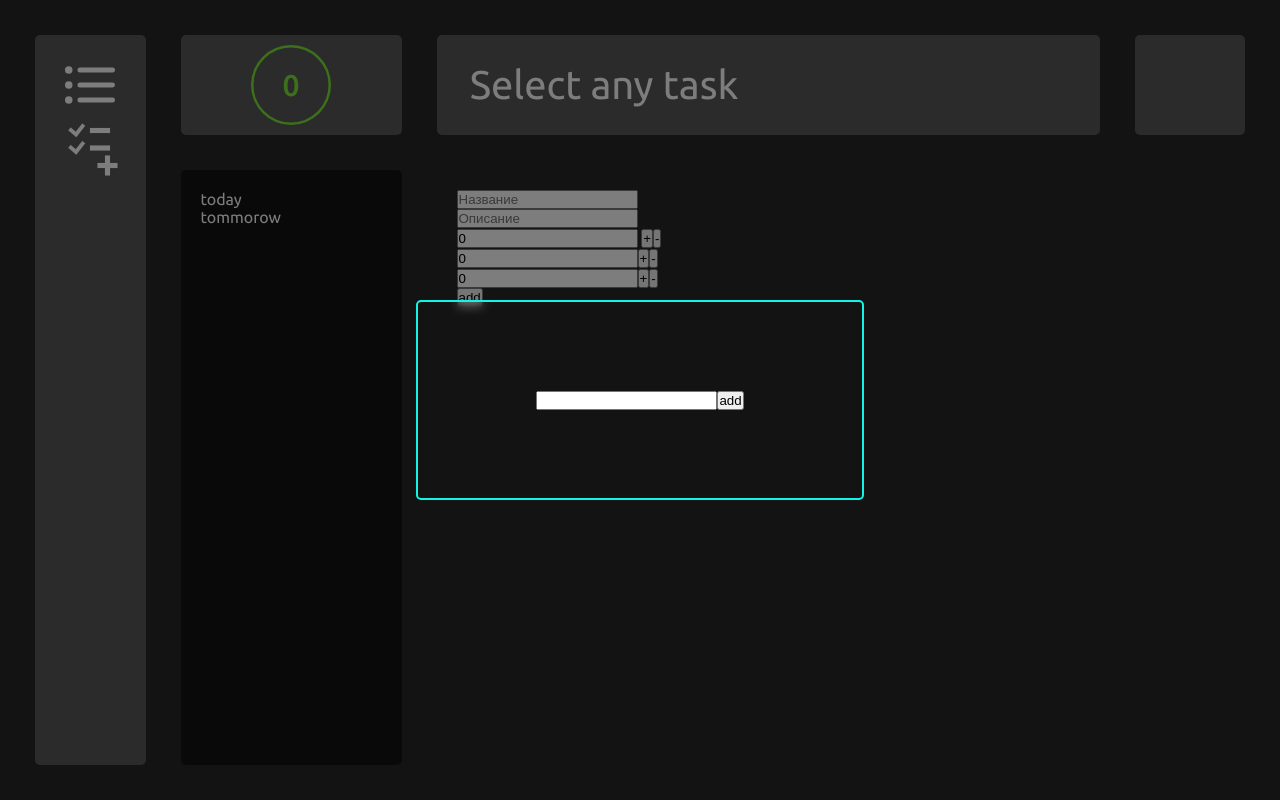
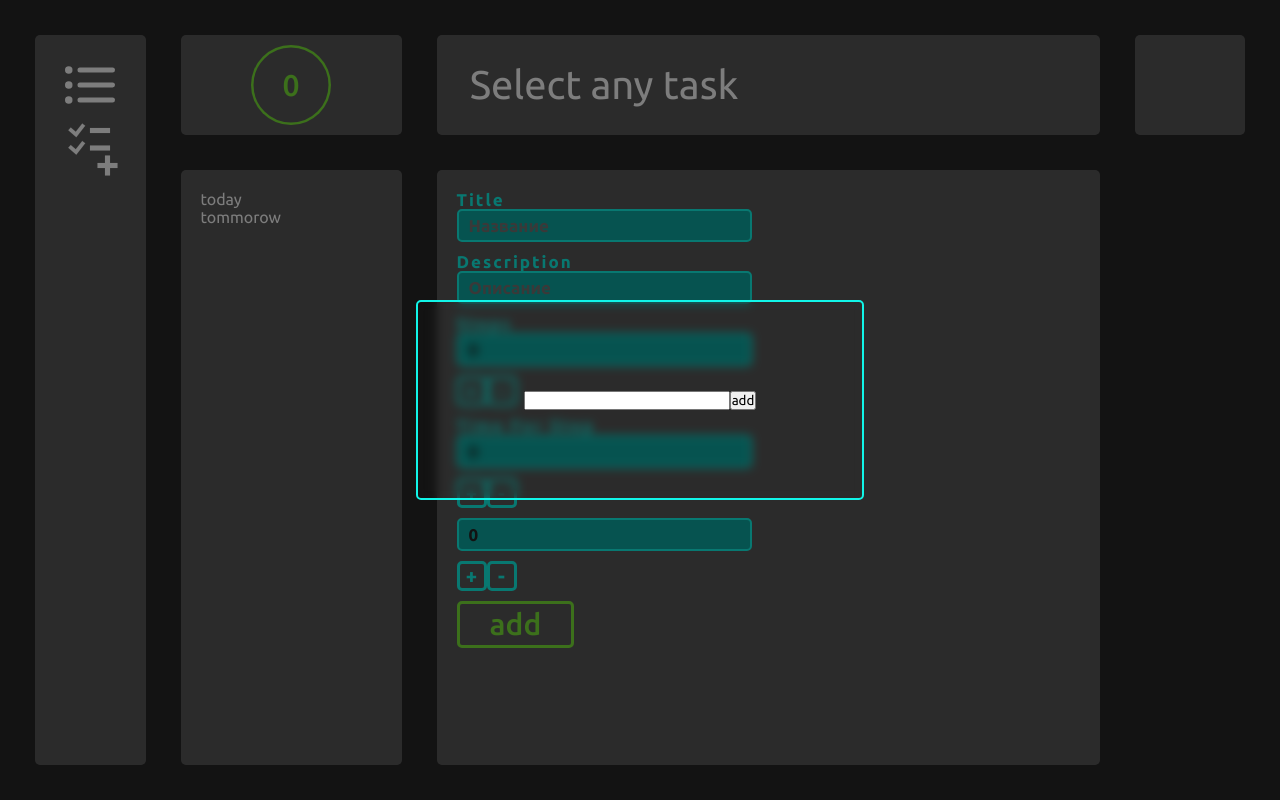
Before and after one commit to Rilleynsss/MindfullProgress, a React (Create React App) app: page /create in a window 1280 px wide. Built offline with nearby package versions, Linux system fonts and the light colour scheme.

Commit message:
customise adding task form

```diff
--- a/src/components/CreateTaskPage/CreateTaskPage.tsx
+++ b/src/components/CreateTaskPage/CreateTaskPage.tsx
@@ -1,8 +1,10 @@
-import { FC, useState } from "react";
+import { ChangeEvent, FC, HTMLAttributes, useState } from "react";
 import cls from "../../style/create.module.scss";
 import { ITask } from "./../../models/ITask";
 import { useAppDispatch } from "../../hooks/redux";
 import { TaskSlice } from "../../store/reducers/TaskSlice";
+import Input from "../UI/Input";
+import Button, { ButtonVariant } from "../UI/Button";
 
 const CreateTaskPage: FC = () => {
   const [newTask, setNewTask] = useState<ITask>({
@@ -51,42 +53,62 @@ const CreateTaskPage: FC = () => {
       </ul>
       <div className={cls.form}>
         <form onSubmit={(e) => e.preventDefault()}>
-          <input
+          <Input
             type="text"
             placeholder="Название"
+            labelText="Title"
             value={newTask.title}
-            onChange={(e) =>
+            onChange={(e: ChangeEvent<HTMLTextAreaElement>) =>
               setNewTask((prev) => ({ ...prev, title: e.target.value }))
             }
           />
-          <input
+          <Input
             type="text"
             placeholder="Описание"
+            labelText="Description"
             value={newTask.description}
             onChange={(e) =>
               setNewTask((prev) => ({ ...prev, description: e.target.value }))
             }
           />
+          <div className={cls.inputWithBtn}>
+            <Input
+              type="text"
+              readOnly
+              value={newTask.steps}
+              labelText="Steps"
+            />
             <div>
-            <input type="text" readOnly value={newTask.steps} />{" "}
-            <button
+              <Button
+                variant={ButtonVariant.small}
                 onClick={() => {
                   setNewTask((prev) => ({ ...prev, steps: prev.steps + 1 }));
                 }}
               >
                 +
-            </button>
-            <button
+              </Button>
+              <Button
+                variant={ButtonVariant.small}
                 onClick={() => {
-                setNewTask((prev) => ({ ...prev, steps: prev.steps - 1 }));
+                  newTask.steps !== 0
+                    ? setNewTask((prev) => ({ ...prev, steps: prev.steps - 1 }))
+                    : console.log("min");
                 }}
               >
                 -
-            </button>
+              </Button>
             </div>
+          </div>
+          <div className={cls.inputWithBtn}>
+            <Input
+              type="text"
+              readOnly
+              labelText="Time For Step"
+              value={newTask.timeForStep}
+            />
             <div>
-            <input type="text" readOnly value={newTask.timeForStep} />
-            <button
+              <Button
+                variant={ButtonVariant.small}
                 onClick={() => {
                   setNewTask((prev) => ({
                     ...prev,
@@ -96,22 +118,28 @@ const CreateTaskPage: FC = () => {
                 }}
               >
                 +
-            </button>
-            <button
+              </Button>
+              <Button
+                variant={ButtonVariant.small}
                 onClick={() =>
-                setNewTask((prev) => ({
+                  newTask.timeForStep !== 0
+                    ? setNewTask((prev) => ({
                         ...prev,
                         timeForStep: prev.timeForStep - 5,
                         timeLeft: prev.timeForStep + 5,
                       }))
+                    : console.log("min")
                 }
               >
                 -
-            </button>
+              </Button>
             </div>
+          </div>
+          <div className={cls.inputWithBtn}>
+            <Input type="text" readOnly value={newTask.freeTime} />
             <div>
-            <input type="text" readOnly value={newTask.freeTime} />
-            <button
+              <Button
+                variant={ButtonVariant.small}
                 onClick={() => {
                   setNewTask((prev) => ({
                     ...prev,
@@ -120,19 +148,25 @@ const CreateTaskPage: FC = () => {
                 }}
               >
                 +
-            </button>
-            <button
+              </Button>
+              <Button
+                variant={ButtonVariant.small}
                 onClick={() =>
-                setNewTask((prev) => ({
+                  newTask.freeTime !== 0
+                    ? setNewTask((prev) => ({
                         ...prev,
                         freeTime: prev.freeTime - 5,
                       }))
+                    : console.log("min")
                 }
               >
                 -
-            </button>
+              </Button>
             </div>
-          <button onClick={add}>add</button>
+          </div>
+          <Button variant={ButtonVariant.finish} onClick={add}>
+            add
+          </Button>
         </form>
       </div>
     </div>
--- a/src/components/UI/Button.tsx
+++ b/src/components/UI/Button.tsx
@@ -5,6 +5,7 @@ export enum ButtonVariant {
   start = "start",
   check = "check",
   finish = "finish",
+  small = "small",
 }
 
 interface IButtonProps extends HTMLAttributes<HTMLButtonElement> {
@@ -21,6 +22,8 @@ const Button: FC<IButtonProps> = (props) => {
         return [cls.button, cls.check].join(" ");
       case ButtonVariant.finish:
         return [cls.button, cls.finish].join(" ");
+      case ButtonVariant.small:
+        return [cls.button, cls.small].join(" ");
     }
   };
   return (
--- a/src/components/UI/Input.tsx
+++ b/src/components/UI/Input.tsx
@@ -1,18 +1,39 @@
-import { ChangeEvent, ChangeEventHandler, FC, HTMLAttributes } from "react";
+import { ChangeEvent, FC } from "react";
 import cls from "../../style/UI.module.scss";
 
-interface IInput
-  extends ChangeEventHandler<HTMLInputElement | HTMLTextAreaElement> {
+interface IInput {
   labelText?: string;
+  type: string;
+  placeholder?: string;
+  value?: string | number;
+  onChange?: (e: ChangeEvent<HTMLInputElement & HTMLTextAreaElement>) => void;
+  readOnly?: boolean;
 }
 
-const Input: FC<IInput> = (props) => {
+const Input: FC<IInput> = ({
+  labelText,
+  type,
+  placeholder,
+  value,
+  onChange,
+  readOnly,
+}) => {
   return (
     <>
-      {props.labelText ? (
-        <label htmlFor={props.labelText}>{props.labelText}</label>
+      {labelText ? (
+        <label className={cls.label} htmlFor={labelText}>
+          {labelText}
+        </label>
       ) : null}
-      <input id={props.labelText} {...props} className={cls.input} />
+      <input
+        id={labelText}
+        type={type}
+        placeholder={placeholder}
+        className={cls.input}
+        onChange={onChange}
+        value={value}
+        readOnly={readOnly}
+      />
     </>
   );
 };
--- a/src/style/UI.module.scss
+++ b/src/style/UI.module.scss
@@ -1,22 +1,35 @@
 .button{
     font-weight: 500;
     font-size: 30px;
-
     background: transparent;
     border-radius: 5px;
-    padding: 3px 30px;
     cursor: pointer;
     &.start{
+    padding: 3px 30px;
         color: #11F5E8;
         border: 3px solid #11F5E8;
     }
     &.check{
+    padding: 3px 30px;
         color: #E58B38;
         border: 3px solid #E58B38;
     }
     &.finish{
+    padding: 3px 30px;
         color: #7AE538;
         border: 3px solid #7AE538;
+    }
+    &.small{
+        width: 30px;
+        height: 30px;
+        display: flex;
+        font-size: 20px;
+    font-weight: 600;
+        align-items: center;
+        justify-content: center;
+        padding: 5px 5px;
+            color: #11F5E8;
+            border: 3px solid #11F5E8;
     }
 }
 .modal{
@@ -31,7 +44,6 @@
     & .content{
         width: 35%;
         height: 25%;
-        // background-color: white;
         display: flex;
         justify-content: center;
         align-items: center;
@@ -48,5 +60,21 @@
     }
 }
 .input{
+    background: #0daba3;
+    backdrop-filter: blur(5px);
+    border:2px solid #11F5E8;
+    border-radius: 5px;
+    padding: 5px 10px;
+    color:rgb(37, 37, 37);
+    outline:none;
+    font-size: 17px;
+    font-weight: 600;
+    margin-bottom: 10px;
 
 }
+.label{
+    font-size: 17px;
+        font-weight: 600;
+        color:#11F5E8;
+        letter-spacing: 2px;
+}
--- a/src/style/create.module.scss
+++ b/src/style/create.module.scss
@@ -7,7 +7,7 @@
     // background-color: darkblue;
     & .whereIs{
         grid-column: 1/2;
-        background: #0000007e;
+        background: #595959;
         border-radius: 5px ;
         padding: 20px;
         color:#fff;
@@ -16,10 +16,20 @@
     & .form{
         grid-column: 2/3;
         padding: 20px;
+        background-color: #595959;
+        border-radius: 5px;
         & form{
             display: flex;
             flex-direction: column;
             align-items: start;
+            & .inputWithBtn{
+                display: flex;
+                flex-direction: column;
+                & div{
+                    display: flex;
+                    margin-bottom: 10px;
+                }
+            }
         }
     }
 }
--- a/src/style/index.scss
+++ b/src/style/index.scss
@@ -7,7 +7,10 @@
 
 body{
     background: #262626;
-    font-family: Ubuntu;
+
+}
+*{
+font-family: Ubuntu;
 }
 li{
     list-style: none;
```
Lines whose indentation alone changed are shown as unchanged.
